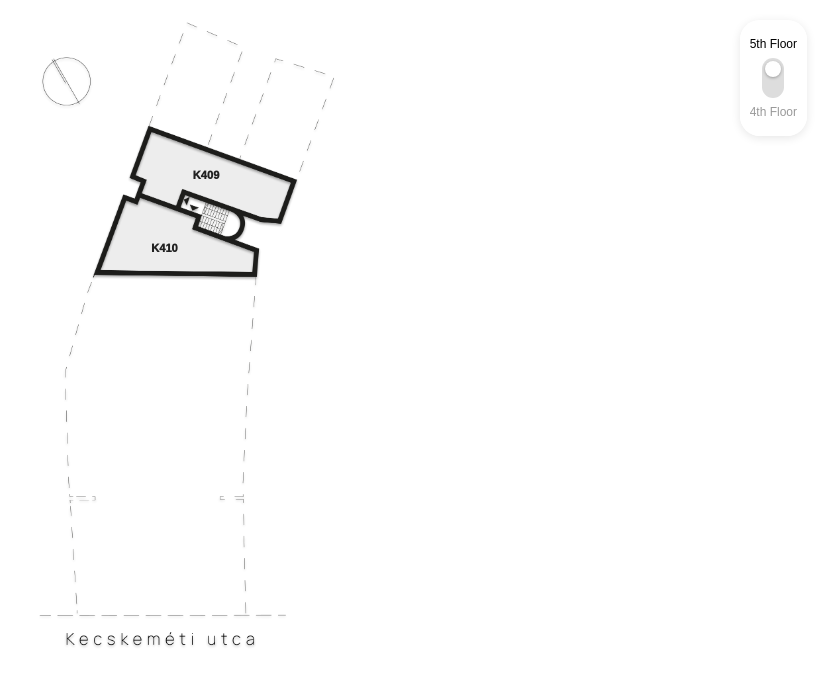
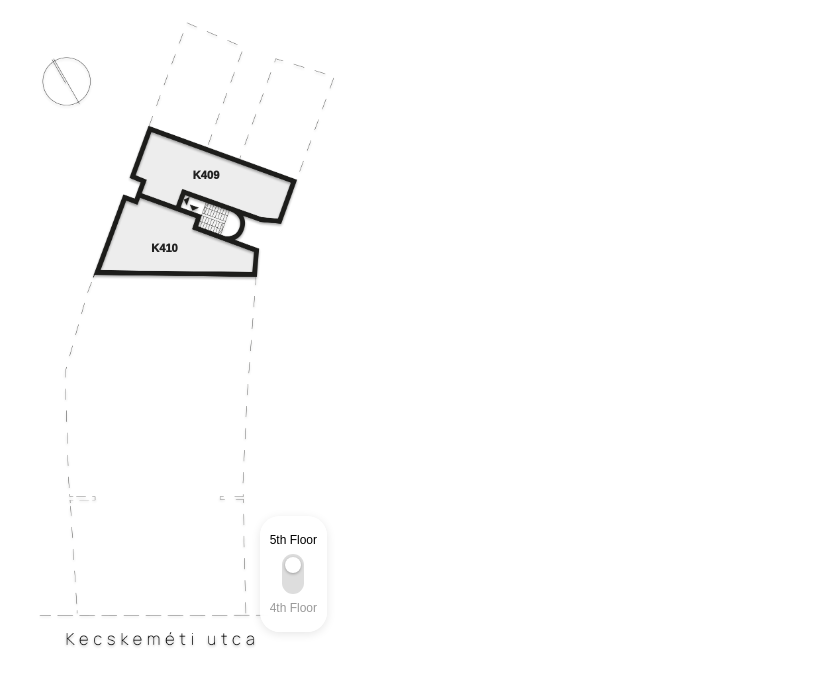
Before and after one commit to UnbuiltMarket/apartment-picker, a plain HTML site: page index.html in a window 1280 px wide. Shown: the whole page, without its empty margins (453-1280 px from the left). Drawn offline with Linux system fonts and the light colour scheme.

Commit message:
Adjust floor switcher position - moved to bottom-right with 30px spacing from bottom

```diff
--- a/index.html
+++ b/index.html
@@ -7,6 +7,7 @@
   <link href="https://fonts.googleapis.com/css?family=Manrope:100&display=swap" rel="stylesheet">
 </head>
 <body>
+  <div class="floorplan-container">
     <div class="slider-container">
       <div class="floor-switcher">
         <div class="floor-label top">5th Floor</div>
@@ -17,7 +18,6 @@
         <div class="floor-label bottom">4th Floor</div>
       </div>
     </div>
-  <div class="floorplan-container">
     <!-- 4th Floor -->
     <img src="bg/4bgpng.png" class="floorplan-bg" id="floor4-bg" style="display:block;">
     <svg class="floorplan-svg" id="floor4-svg" viewBox="0 0 909 1912">
--- a/styles.css
+++ b/styles.css
@@ -52,9 +52,9 @@ html, body {
 }
 
 .slider-container {
-  position: fixed;
-  top: 20px;
-  right: 20px;
+  position: absolute;
+  bottom: 20px;    /* 10px from bottom */
+  right: 10px;     /* 10px from right */
   z-index: 10;
 }
 
```
Lines whose indentation alone changed are shown as unchanged.
